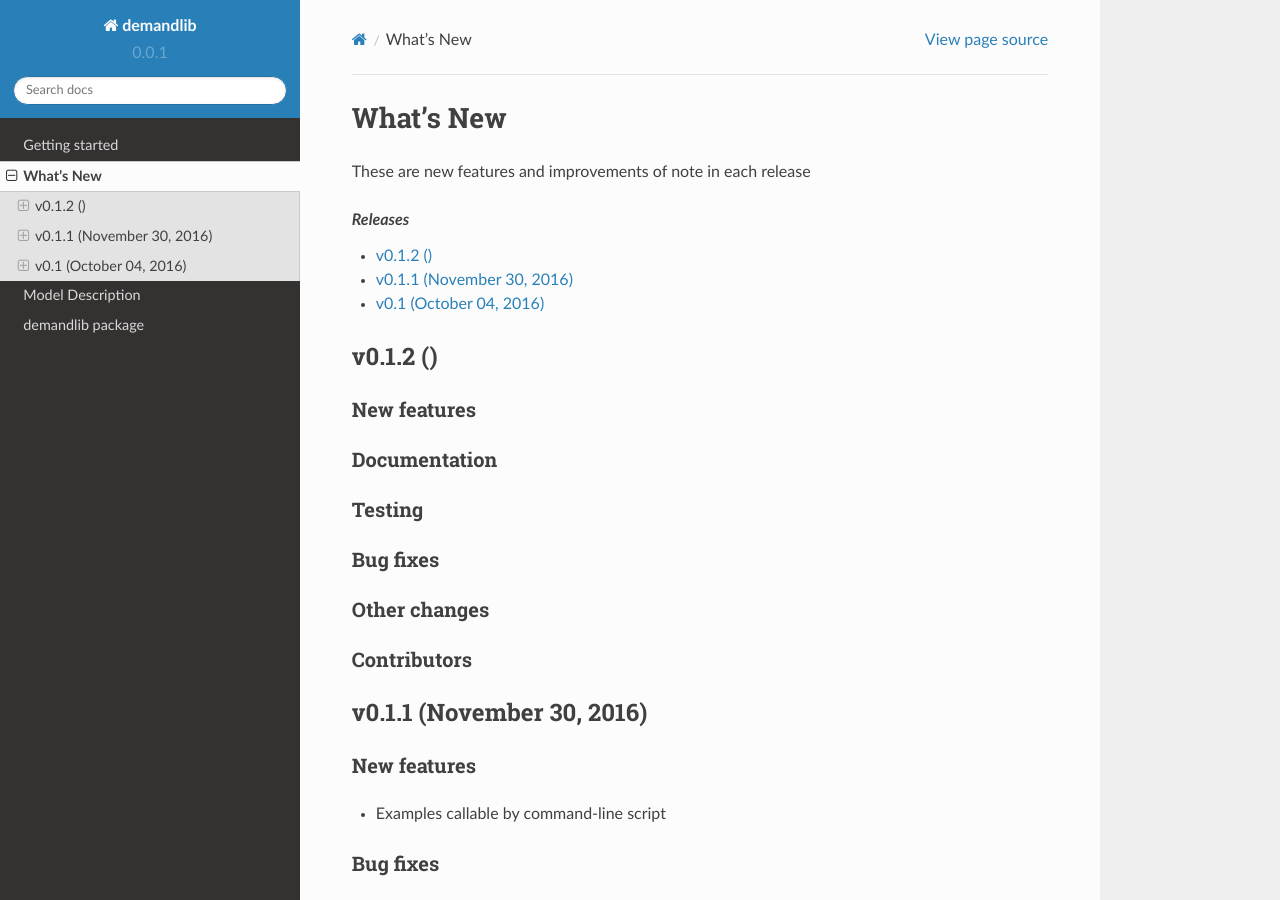
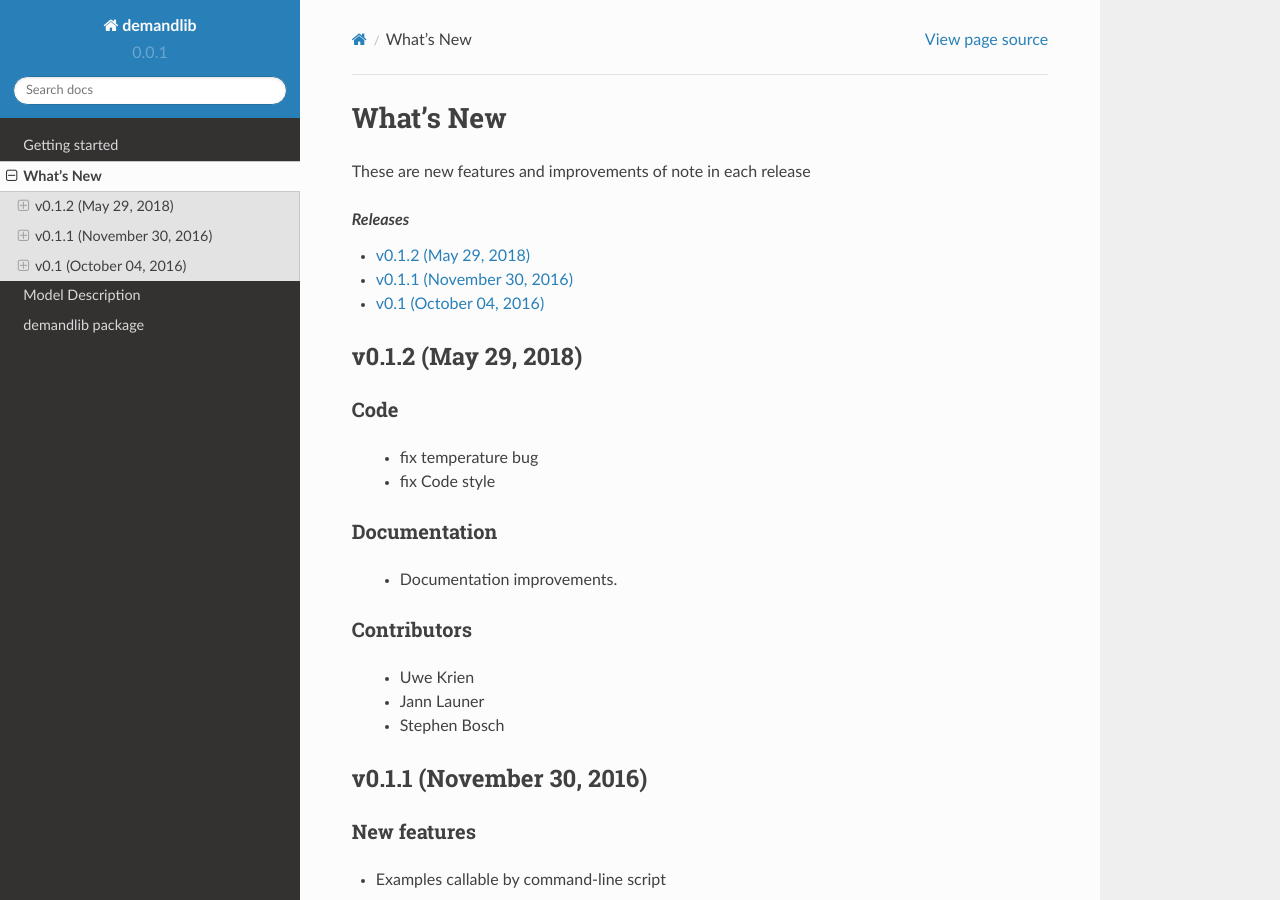
Before and after one commit to oemof/demandlib, a Sphinx documentation site: the page built from doc/whats_new.rst, in a window 1280 px wide and 900 px high. Built offline with Sphinx 7.4.7 and the Read the Docs theme 2.0.0, drawn with Linux system fonts in a browser that asks for light colours; formulas are drawn with MathJax 3.

Commit message:
update whatsnew

```diff
--- a/doc/whatsnew/v012.txt
+++ b/doc/whatsnew/v012.txt
@@ -1,28 +1,22 @@
-v0.1.2 ()
+v0.1.2 (May 29, 2018)
 +++++++++++++++++++++++++
 
-New features
-############
+Code
+####
+
+ * fix temperature bug
+ * fix Code style
 
 
 Documentation
 #############
 
-
-Testing
-#######
-
-
-
-Bug fixes
-#########
-
-
-
-Other changes
-#############
-
+ * Documentation improvements.
 
 
 Contributors
 ############
+
+ * Uwe Krien
+ * Jann Launer
+ * Stephen Bosch
```
Also changed, not shown: doc/whatsnew/v013.txt (added, +21 -0 lines).
